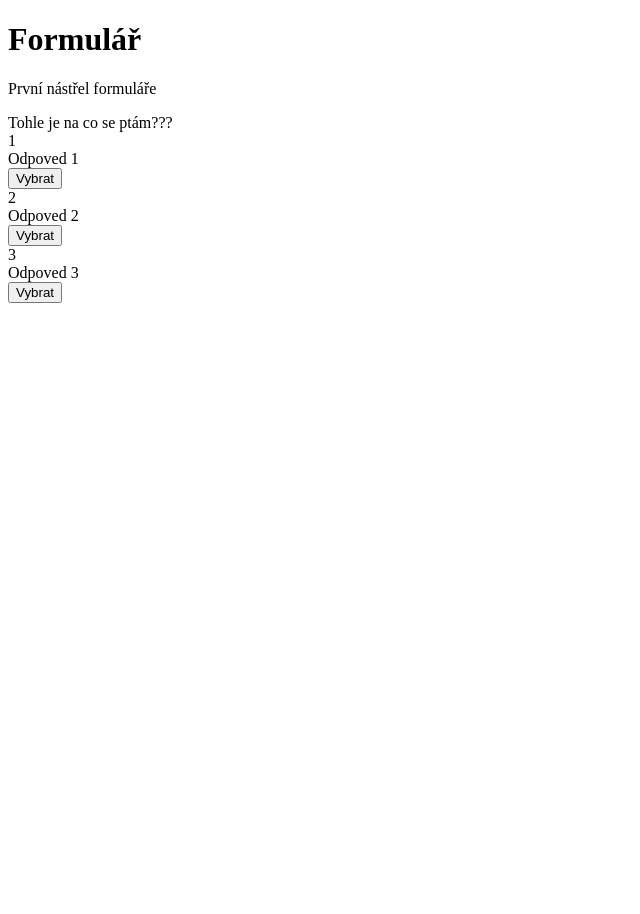
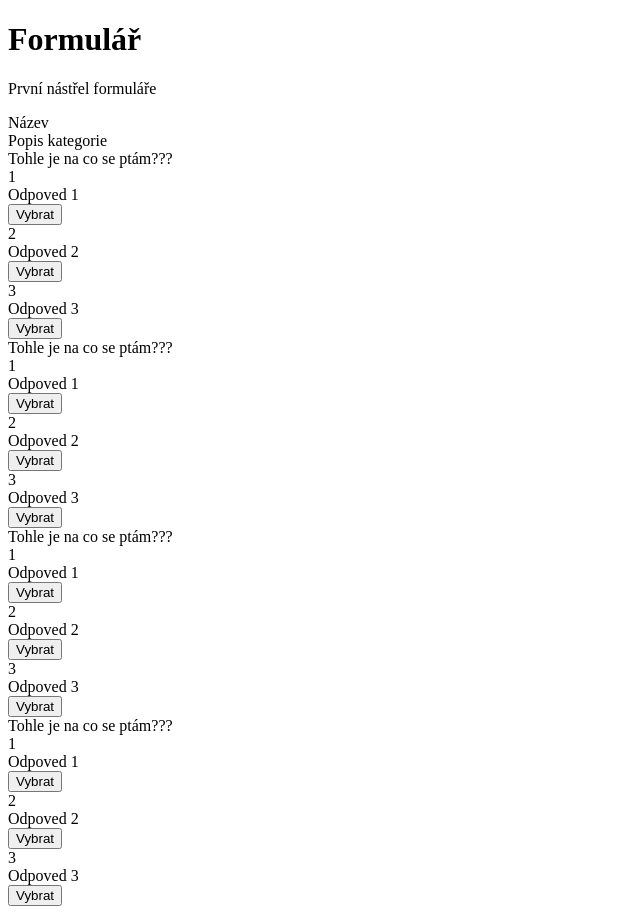
Before and after one commit to TerezaPudilova/Industry-4.0, a React app: page / in a window 1280 px wide. Shown: the whole page, without its empty margins (0-640 px from the left). Before the commit the page ends 800 px from the top, so only its background shows below. Built offline with nearby package versions, Linux system fonts and the light colour scheme; the HTML template or start-up script is replaced by a standard one.

Commit message:
Category component

```diff
--- a/src/components/category/Category.jsx
+++ b/src/components/category/Category.jsx
@@ -1,8 +1,27 @@
 import React from 'react';
+import Question from '../question/Question.jsx';
 
 const Category = (props) => {
-const names = props.name;
+  const name = props.name;
+  const description = props.description;
+  const questions = props.questions;
+  console.log(name)
 
-}
+  const questionsDiv = questions.map((question) => (
+    <div className="question">
+      <Question
+        question={question.question}
+        answers={question.answers}
+      />
+    </div>
+  ));
+  return (
+    <>
+      <div>{name}</div>
+      <div>{description}</div>
+      <div>{questionsDiv}</div>
+    </>
+  );
+};
 
-export default Category
+export default Category;
--- a/src/components/category/category.data.ts
+++ b/src/components/category/category.data.ts
@@ -53,5 +53,24 @@ const categoryTestData = {
         },
       ],
     },
+    {
+      question: 'Tohle je na co se ptám???',
+      answers: [
+        {
+          text: 'Odpoved 1',
+          number: 1,
+        },
+        {
+          text: 'Odpoved 2',
+          number: 2,
+        },
+        {
+          text: 'Odpoved 3',
+          number: 3,
+        },
+      ],
+    },
   ],
 };
+
+export default categoryTestData
--- a/src/index.jsx
+++ b/src/index.jsx
@@ -1,9 +1,9 @@
 import React from 'react';
 import { render } from 'react-dom';
 import './index.html';
-import Question from './components/question/Question.jsx'
-import Category from './components/category/Category.jsx'
-import questionTestData from './components/question/question.data.ts';
+import Category from './components/category/Category.jsx';
+import categoryTestData from './components/category/category.data.ts';
+
 
 render(
   <>
@@ -12,7 +12,11 @@ render(
     </header>
     <main>
       <p>První nástřel formuláře</p>
-      <Question question={questionTestData.question} answers={questionTestData.answers}/>
+      <Category
+      name={categoryTestData.name}
+      description={categoryTestData.description}
+      questions={categoryTestData.questions}
+      />
     </main>
 
   </>,
```
Also changed, not shown: 1 other file (tests, documents, lock files or other folders).
